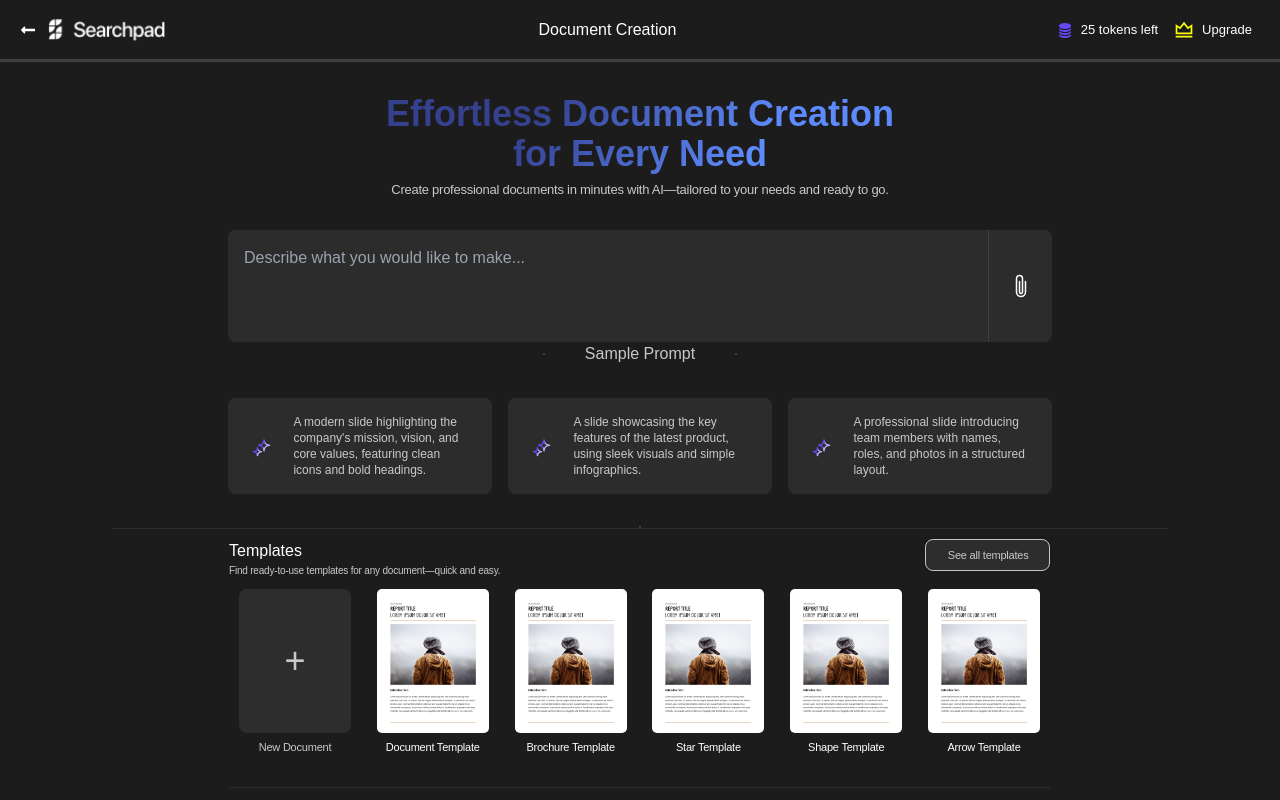
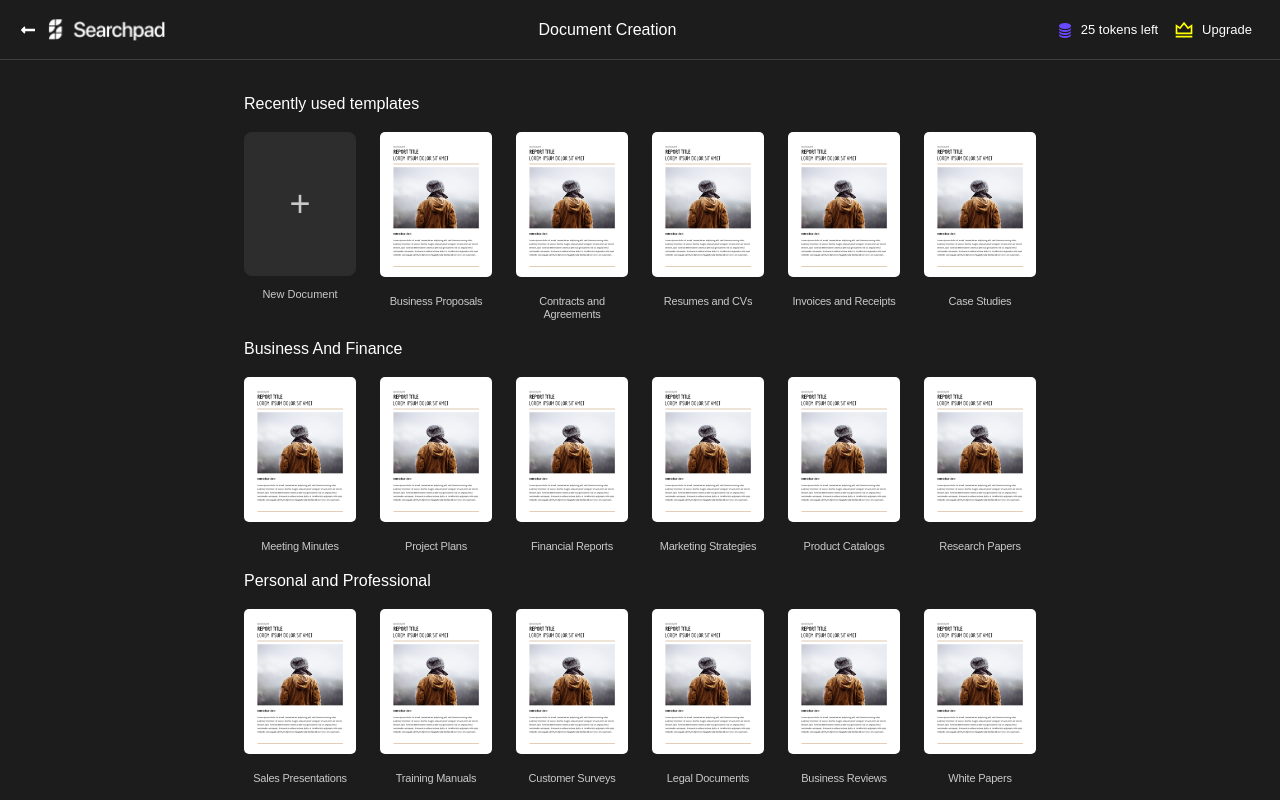
Before and after one commit to gauravsinghXdev/SearchX, a Next.js app: page /documentCreation in a window 1280 px wide. Shown: the top 800 px of the page. Built offline with nearby package versions, Linux system fonts and the light colour scheme.

Commit message:
merged with dev branch

```diff
--- a/app/documentCreation/page.jsx
+++ b/app/documentCreation/page.jsx
@@ -8,7 +8,7 @@ const page = () => {
     <>
       <DocumentCreation>
         <div>
-          <DocumentCreationFirst />
+          <DocumentCreationFourth />
         </div>
       </DocumentCreation>
     </>
```
